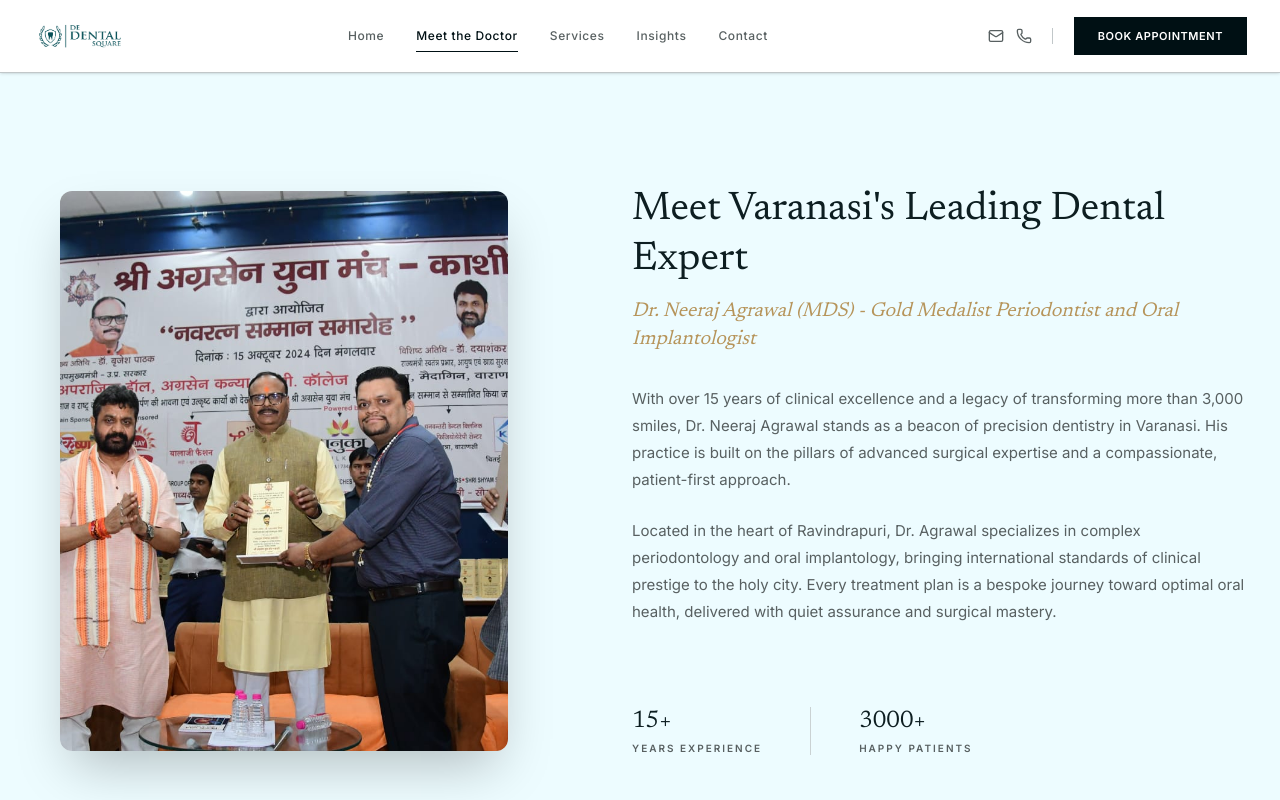
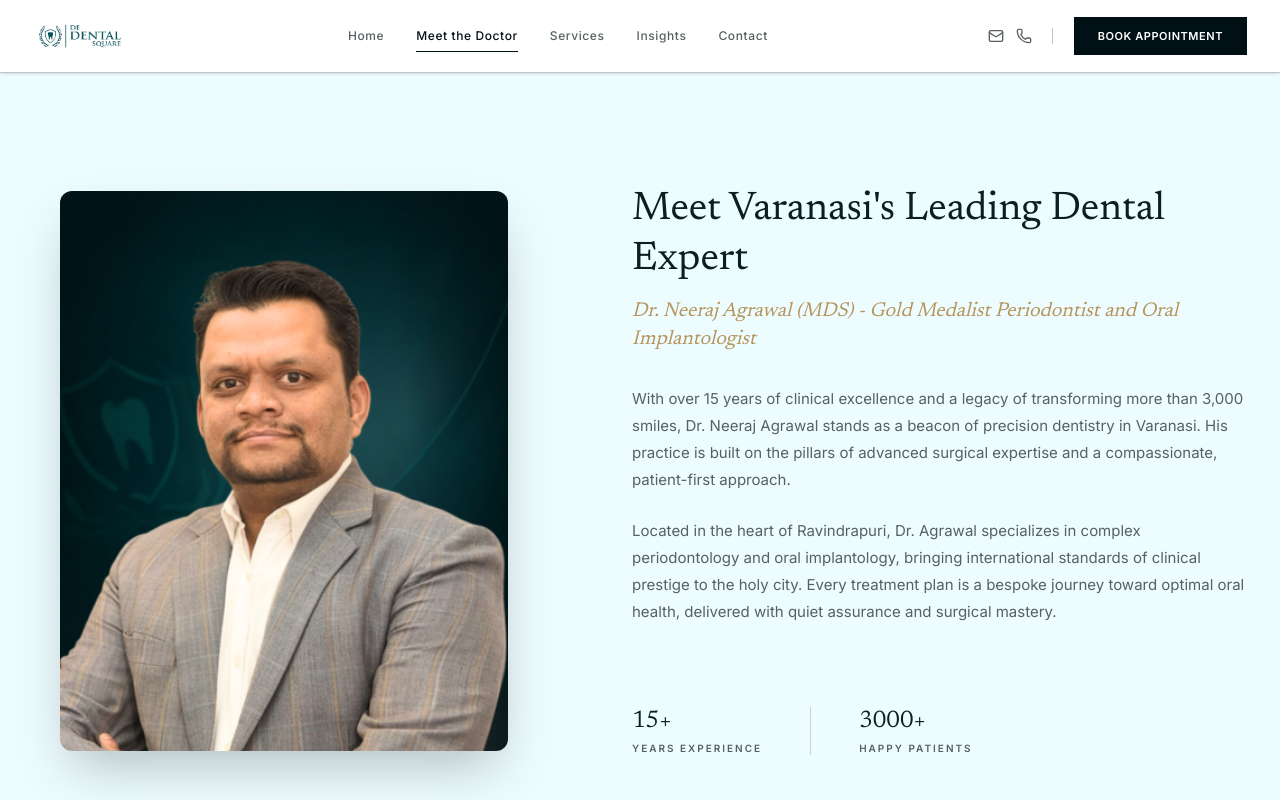
Before and after one commit to Dedentalsquare/ddsquare, a Next.js app: page /meet-the-doctor in a window 1280 px wide. Shown: the top 800 px of the page. Built offline with nearby package versions, Linux system fonts and the light colour scheme.

Commit message:
Add More Navs

```diff
--- a/src/app/meet-the-doctor/page.jsx
+++ b/src/app/meet-the-doctor/page.jsx
@@ -19,7 +19,7 @@ export default function MeetTheDoctor() {
             <div className="w-full lg:w-[45%]">
               <div className="relative aspect-[4/5] w-full max-w-md mx-auto shadow-2xl rounded-xl overflow-hidden bg-white/50">
                 <Image
-                  src="/Photo from Dr. Neeraj Agrawal.jpg"
+                  src="/Meet The Doctor Page.png"
                   alt="Dr. Neeraj Agrawal"
                   fill
                   sizes="(max-width: 1024px) 100vw, 50vw"
```
